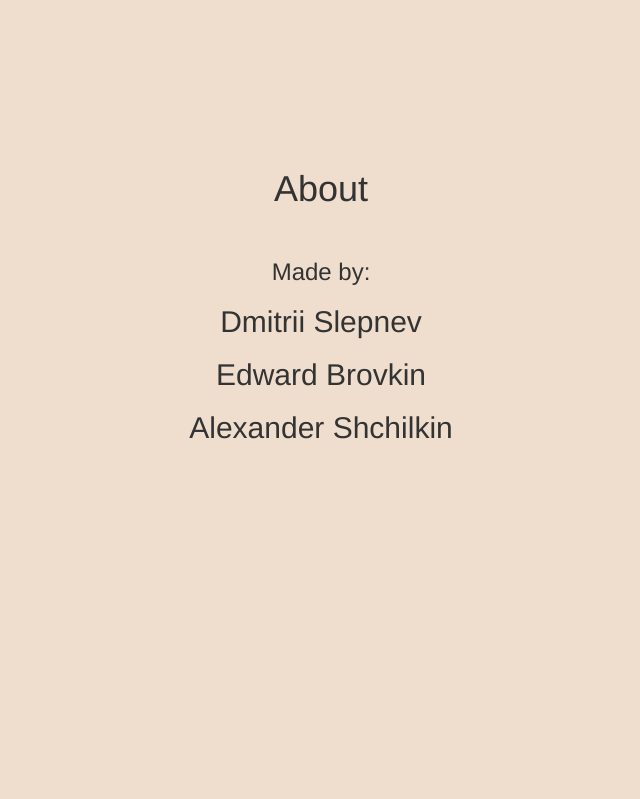
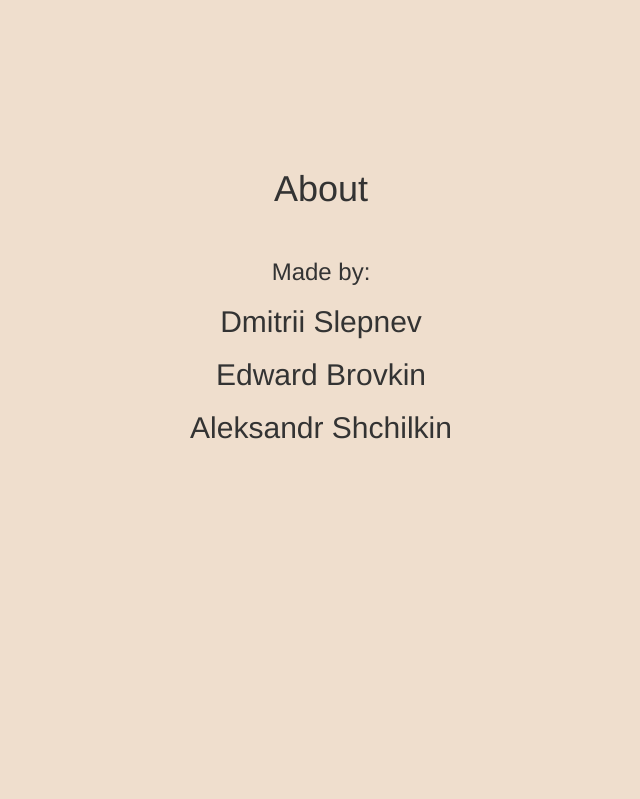
Before and after one commit to sdim2016/iot-project, a PHP site: page / in a window 1280 px wide. Shown: the part 801-1600 px from the top of the page, without its empty margins (319-959 px from the left). Run offline with PHP 8.4, Linux system fonts and the light colour scheme; the visitor is signed in with stand-in values (Sample User, id 1); data that the repository does not hold is empty; some libraries are stand-ins or nearby versions.

Commit message:
Fixed Aleksandr's name

```diff
--- /dev/null
+++ b/data/pir.csv
@@ -0,0 +1 @@
+01.01.01 00:00:00
--- a/index.php
+++ b/index.php
@@ -155,7 +155,7 @@ require_once 'authenticate.php';
             <h3>Made by:</h3>
             <h2>Dmitrii Slepnev</h2>
             <h2>Edward Brovkin</h2>
-            <h2>Alexander Shchilkin</h2>
+            <h2>Aleksandr Shchilkin</h2>
           </div>
         </div>
       </div>
```
